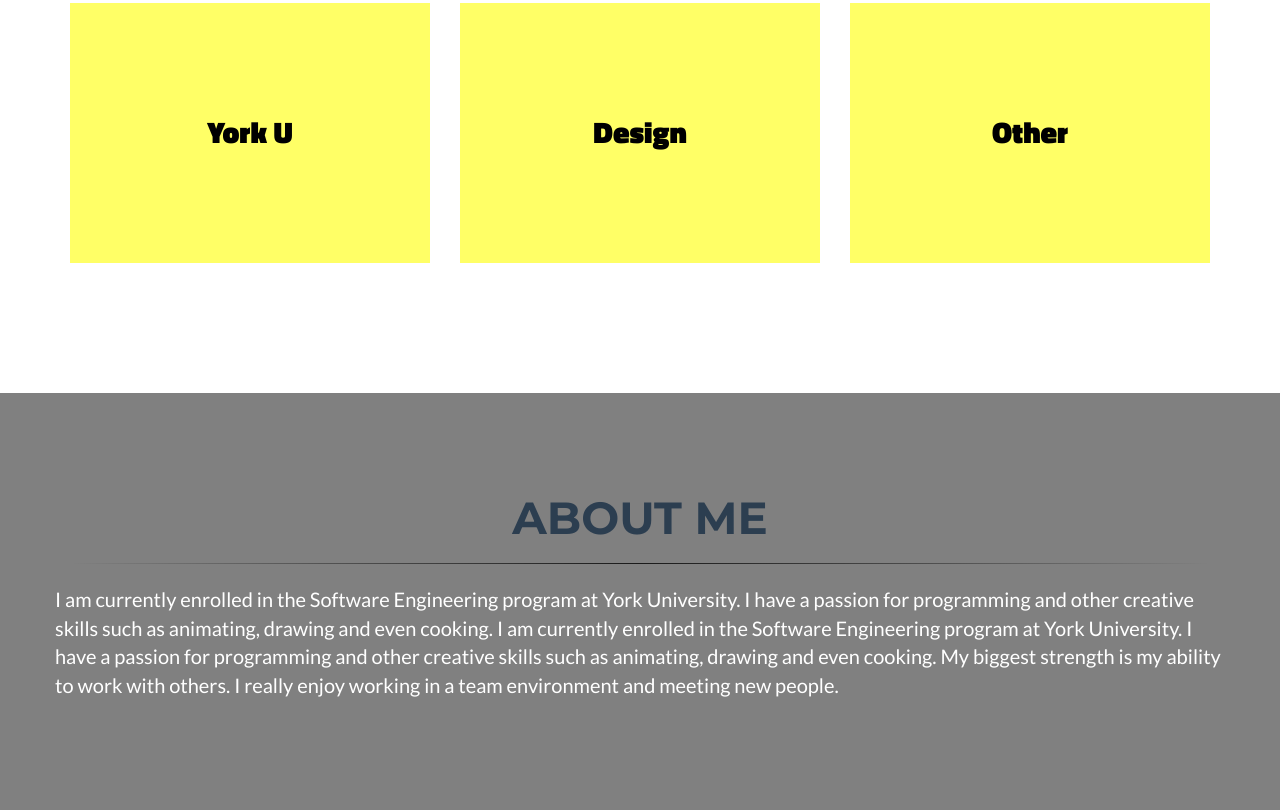
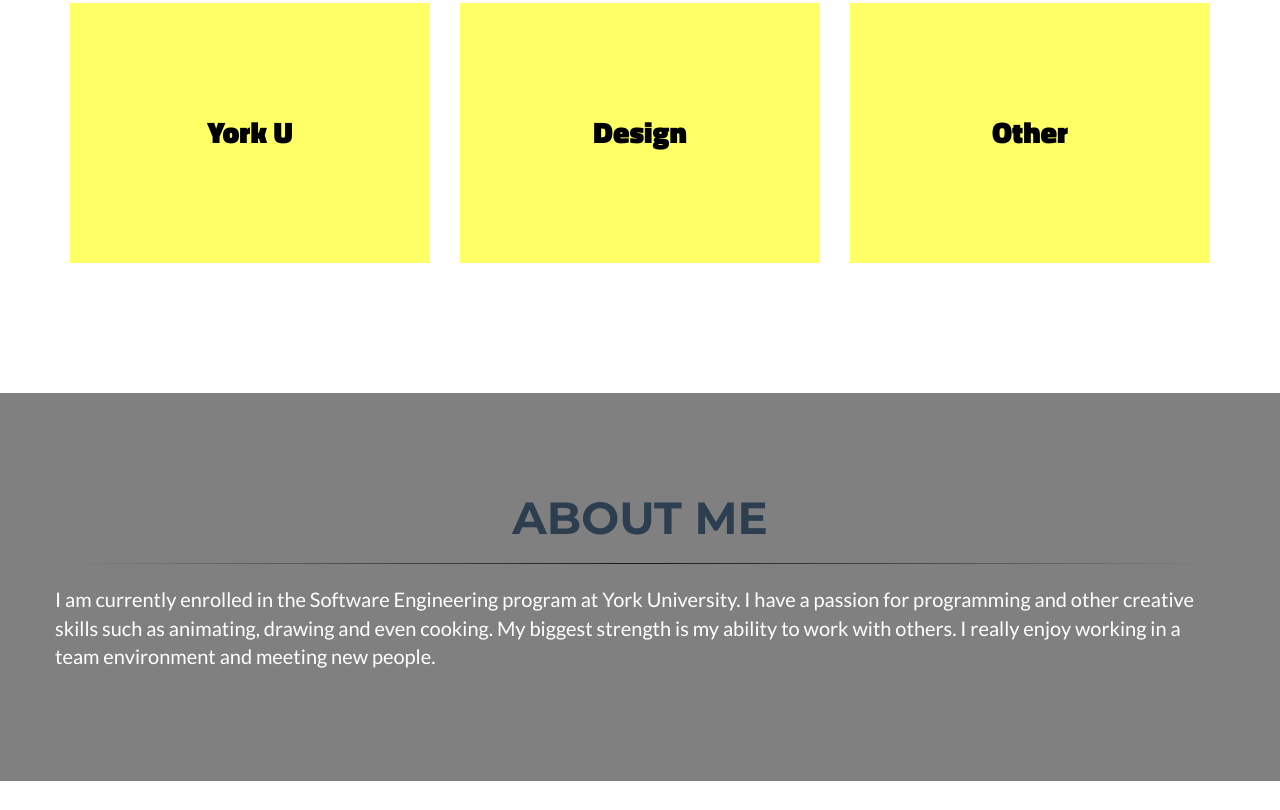
Before and after one commit to asammalik11/asammalik11.github.io, a plain HTML site: page index.html in a window 1280 px wide. Shown: the part 1153-1963 px from the top of the page. After the commit the page ends 1934 px from the top, so only its background shows below. Drawn offline with nearby package versions, Linux system fonts and the light colour scheme.

Commit message:
fixed repeated text

```diff
--- a/index.html
+++ b/index.html
@@ -197,7 +197,7 @@
                 </div>
             </div>
             <div class="row">
-                <p><span style="color: white">I am currently enrolled in the Software Engineering program at York University. I have a passion for programming and other creative skills such as animating, drawing and even cooking. I am currently enrolled in the Software Engineering program at York University. I have a passion for programming and other creative skills such as animating, drawing and even cooking. My biggest strength is my ability to work with others. I really enjoy working in a team environment and meeting new people.</p>
+                <p><span style="color: white">I am currently enrolled in the Software Engineering program at York University. I have a passion for programming and other creative skills such as animating, drawing and even cooking. My biggest strength is my ability to work with others. I really enjoy working in a team environment and meeting new people.</p>
             </div>
         </div>
     </section>
```
